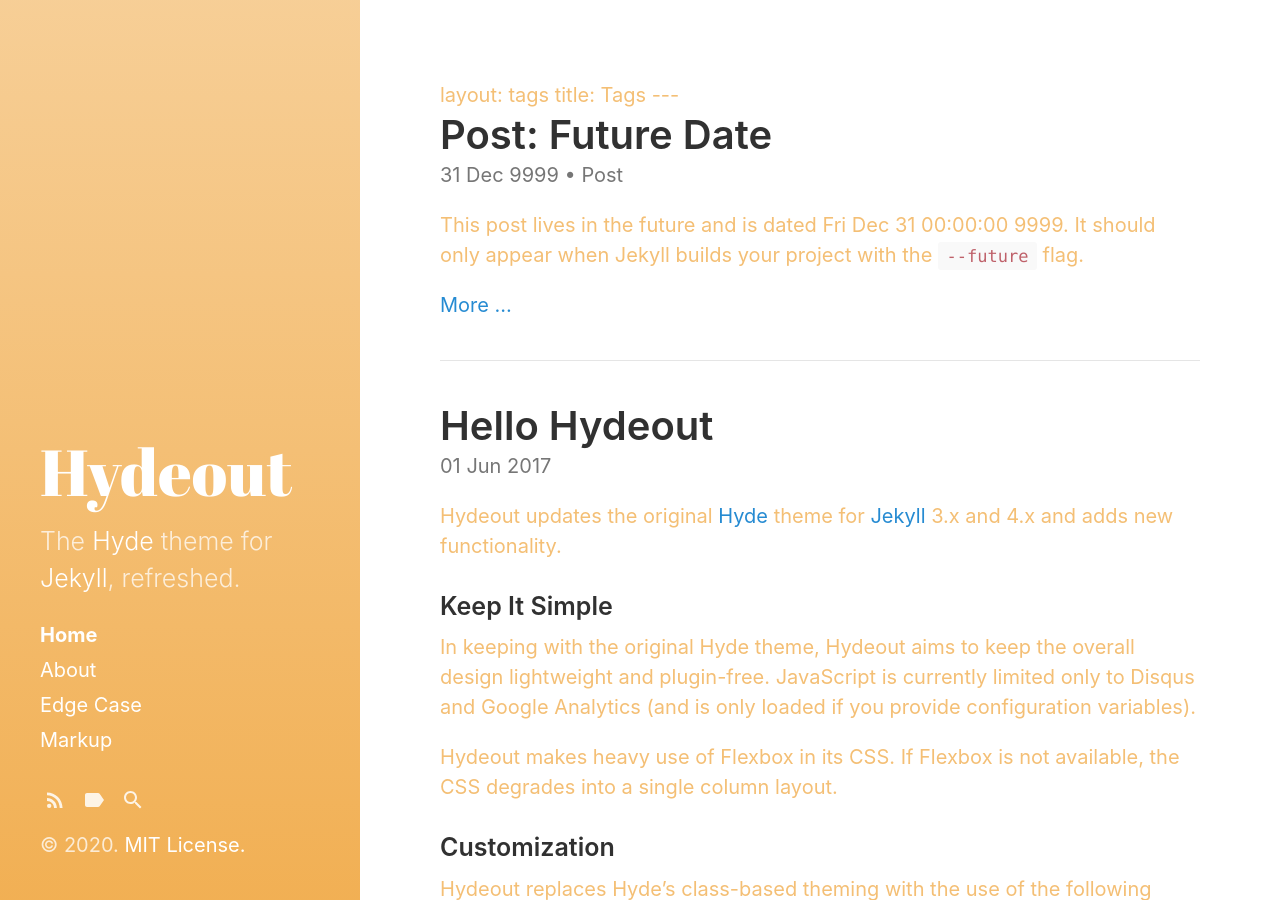
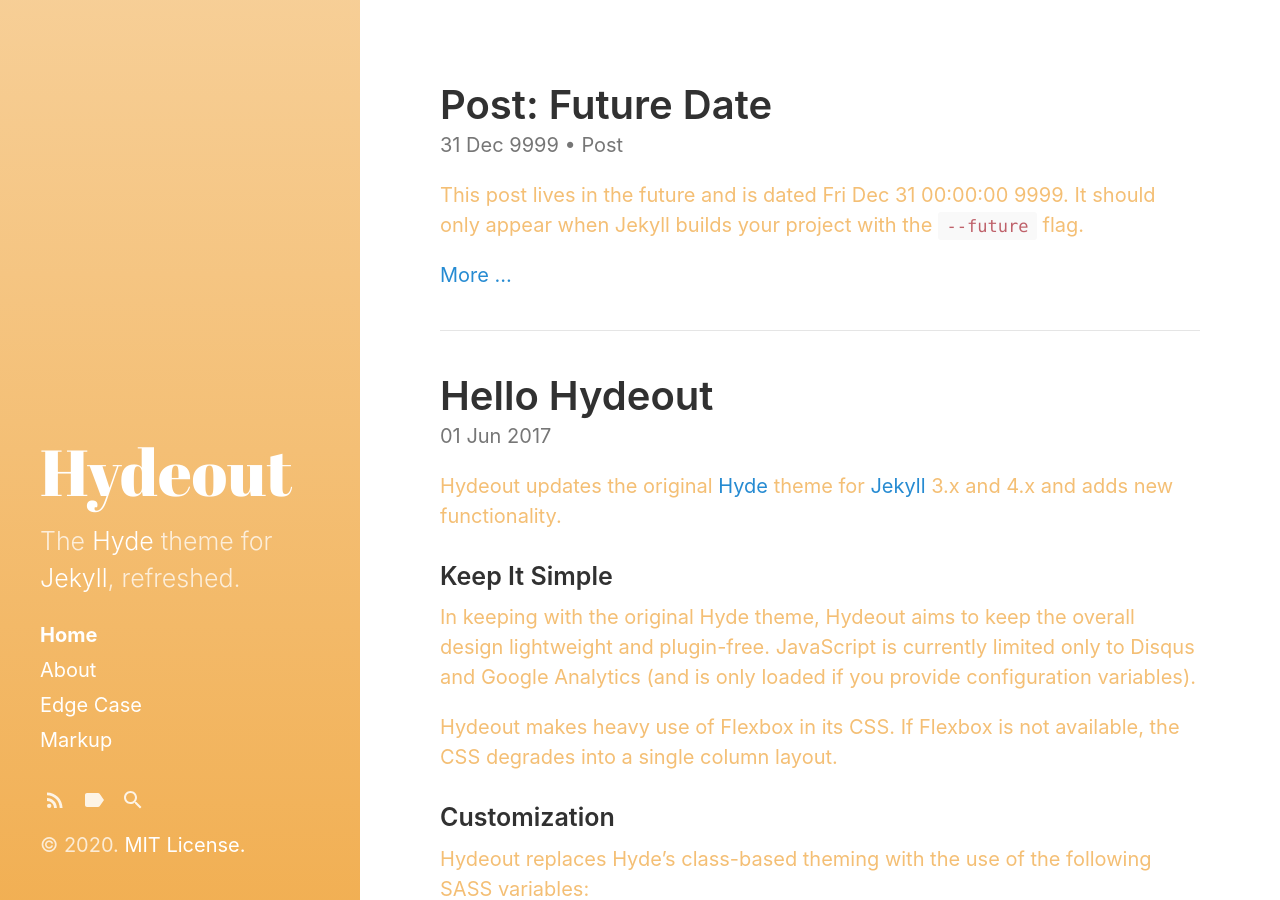
Before and after one commit to roshpr/roshpr.github.com, a Jekyll site: the page built from index.html, in a window 1280 px wide and 900 px high. Built offline with Jekyll 4.4.1, drawn with Linux system fonts in a browser that asks for light colours; the list of posts is cut into pages by our own code.

Commit message:
remove tags

```diff
--- a/index.html
+++ b/index.html
@@ -2,6 +2,3 @@
 layout: index
 title: Home
 ---
-layout: tags
-title: Tags
----
```
